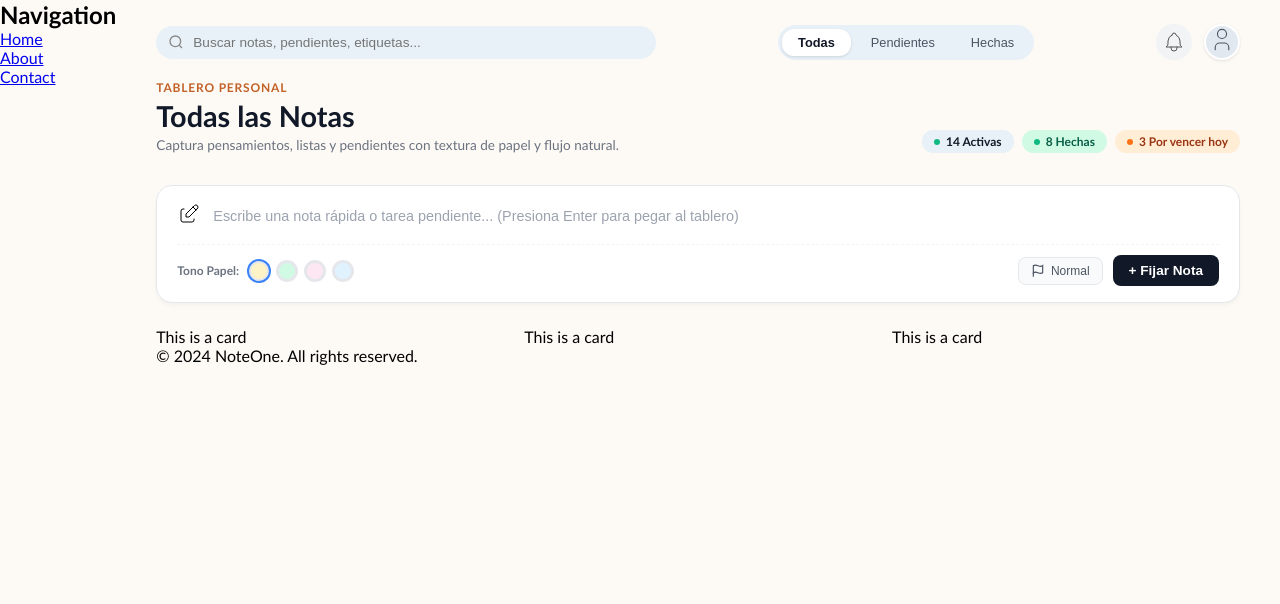
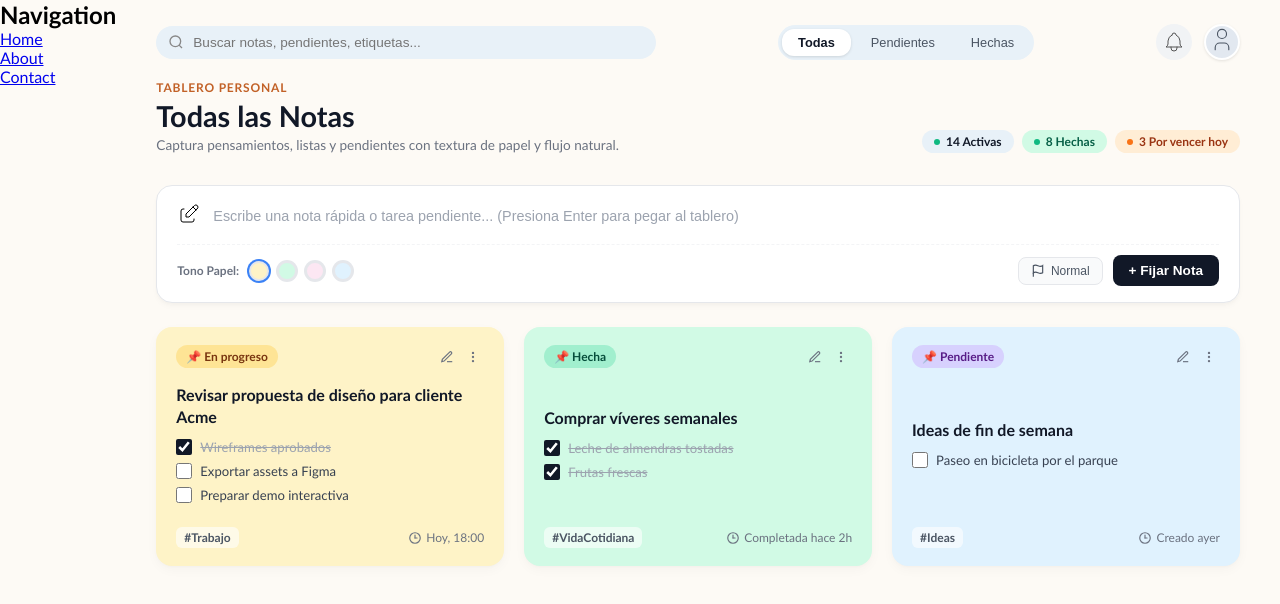
Before and after one commit to Jonathaning12/to-do-app, a React (Vite) app: page /home in a window 1280 px wide. Shown: the top 604 px of the page. Built offline with nearby package versions, Linux system fonts and the light colour scheme.

Commit message:
Pre-Home

```diff
--- a/src/components/Card.jsx
+++ b/src/components/Card.jsx
@@ -1,5 +1,70 @@
+import styles from './Card.module.css';
 
+export default function Card({
+  status = 'En progreso',
+  statusType = 'warning', // 'warning', 'success', 'purple'
+  title = 'Revisar propuesta de diseño para cliente Acme',
+  tasks = [
+    { id: 1, text: 'Wireframes aprobados', completed: true },
+    { id: 2, text: 'Exportar assets a Figma', completed: false },
+    { id: 3, text: 'Preparar demo interactiva', completed: false }
+  ],
+  tag = 'Trabajo',
+  time = 'Hoy, 18:00',
+  bgColor = '#fef3c7'
+}) {
+  return (
+    <div className={styles.card} style={{ backgroundColor: bgColor }}>
+      <div className={styles.cardHeader}>
+        <span className={`${styles.statusBadge} ${styles[statusType]}`}>
+          📌 {status}
+        </span>
 
-export default function Card() {
-    return(<div className="card">This is a card</div>)
+        <div className={styles.actions}>
+          <button type="button" className={styles.iconBtn} aria-label="Editar">
+            <svg width="14" height="14" viewBox="0 0 24 24" fill="none" stroke="currentColor" strokeWidth="2">
+              <path d="M12 20h9" />
+              <path d="M16.5 3.5a2.121 2.121 0 0 1 3 3L7 19l-4 1 1-4L16.5 3.5z" />
+            </svg>
+          </button>
+          <button type="button" className={styles.iconBtn} aria-label="Opciones">
+            <svg width="14" height="14" viewBox="0 0 24 24" fill="currentColor">
+              <circle cx="12" cy="5" r="2" />
+              <circle cx="12" cy="12" r="2" />
+              <circle cx="12" cy="19" r="2" />
+            </svg>
+          </button>
+        </div>
+      </div>
+
+      {/*Cuerpo: Título y Lista de tareas */}
+      <div className={styles.cardBody}>
+        <h3 className={styles.cardTitle}>{title}</h3>
+
+        {tasks && tasks.length > 0 && (
+          <ul className={styles.taskList}>
+            {tasks.map((task) => (
+              <li key={task.id} className={styles.taskItem}>
+                <input
+                  type="checkbox"
+                  checked={task.completed}
+                  readOnly
+                  className={styles.checkbox}
+                />
+                <span className={task.completed ? styles.completedTask : ''}>
+                  {task.text}
+                </span>
+              </li>
+            ))}
+          </ul>
+        )}
+      </div>
+
+      {/* Pie de la Card: Tags y Tiempo */}
+      <div className={styles.cardFooter}>
+        <span className={styles.tag}>#{tag}</span>
+        <span className={styles.timeText}><svg xmlns="http://www.w3.org/2000/svg" width="24" height="24" viewBox="0 0 24 24" fill="none" stroke="currentColor" strokeWidth="1" strokeLinecap="round" strokeLinejoin="round" className={styles.timeIcon}><path stroke="none" d="M0 0h24v24H0z" fill="none" /><path d="M3 12a9 9 0 1 0 18 0a9 9 0 1 0 -18 0" /><path d="M12 12h3.5" /><path d="M12 7v5" /></svg> {time}</span>
+      </div>
+    </div>
+  );
 }
--- /dev/null
+++ b/src/components/Card.module.css
@@ -0,0 +1,154 @@
+.card{
+    width: 100%;
+    border-radius: 16px;
+    padding: 18px 20px;
+    box-shadow: 0 4px 12px rgba(0, 0, 0, 0.03),0 1px 3px rgba(0, 0, 0, 0.02);
+    display: flex;
+    flex-direction: column;
+    justify-content: space-between;
+    gap: 16px;
+    box-sizing: border-box;
+    transition: transform 0.2s ease, box-shadow 0.2s ease;
+    position: relative;
+}
+
+.card:hover{
+    transform: translateY(-5px);
+    box-shadow: 0 8px 16px rgba(0, 0, 0, 0.06);
+}
+
+/* Encabezado */
+.cardHeader{
+    display: flex;
+    justify-content: space-between;
+    align-items: center;
+}
+
+.statusBadge{
+    display: flex;
+    align-items: center;
+    gap: 4px;
+    padding: 4px 10px;
+    border-radius: 12px;
+    font-size: 0.75rem;
+    font-weight: 700;
+}
+
+/* Status type */
+.warning{
+    background-color: rgba(251, 191, 36, 0.3);
+    color: #78350f;
+}
+
+.success{
+    background-color: rgba(52, 211, 153, 0.3);
+    color: #064e3b;
+}
+
+.purple{
+    background-color: rgba(192, 132, 252, 0.3);
+    color: #581c87;
+}
+
+.actions{
+    display: flex;
+    align-items: center;
+    gap: 4px;
+}
+
+.iconBtn{
+    background-color: transparent;
+    border: none;
+    cursor: pointer;
+    padding: 4px;
+    border-radius: 6px;
+    color: #6b7280;
+    display: flex;
+    align-items: center;
+    justify-content: center;
+    transition: background-color 0.2s ease, color 0.2s ease;
+}
+
+.iconBtn:hover{
+    background-color: rgba(0, 0, 0, 0.05);
+    color: #111827;
+}
+
+/* Body */
+.cardBody{
+    display: flex;
+    flex-direction: column;
+    gap: 12px;
+}
+
+.cardTitle{
+    font-size: 1rem;
+    font-weight: 700;
+    color: #111827;
+    margin: 0;
+    line-height: 1.35;
+}
+
+.taskList{
+    list-style:none;
+    padding: 0;
+    margin: 0;
+    display: flex;
+    flex-direction: column;
+    gap: 8px;
+}
+
+.taskItem{
+    display: flex;
+    align-items: center;
+    gap: 8px;
+    font-size: 0.82rem;
+    color: #374151;
+}
+
+.checkbox{
+    width: 16px;
+    height: 16px;
+    accent-color: #111827;
+    cursor: pointer;
+}
+
+.completedTask{
+    text-decoration: line-through;
+    color: #9ca3af;
+}
+
+/* Card Footer */
+
+.cardFooter{
+    display: flex;
+    justify-content: space-between;
+    align-items: center;
+    padding-top: 8px;
+    font-size: 0.75rem;
+}
+
+.tag{
+    background-color: rgba(255, 255, 255, 0.6);
+    padding: 3px 8px;
+    border-radius: 6px;
+    font-weight: 600;
+    color: #4b5563;
+}
+
+.timeText {
+  display: flex;
+  align-items: center;
+  gap: 4px;
+  font-size: 0.75rem;
+  color: #6b7280;
+  font-weight: 500;
+}
+
+
+.timeIcon {
+  width: 14px;
+  height: 14px;
+  stroke-width: 2;
+  flex-shrink: 0;
+}
--- a/src/pages/Home.jsx
+++ b/src/pages/Home.jsx
@@ -39,12 +39,42 @@ export default function Home() {
           <CreateNote />
 
           <div className={styles.cardContainer}>
-            <Card />
-            <Card />
-            <Card />
+            <Card
+                status="En progreso"
+                statusType="warning"
+                bgColor="#fef3c7"
+                title="Revisar propuesta de diseño para cliente Acme"
+                tag="Trabajo"
+                time="Hoy, 18:00"
+            />
+
+            <Card
+                status="Hecha"
+                statusType="success"
+                bgColor="#d1fae5"
+                title="Comprar víveres semanales"
+                tasks={[
+                { id: 1, text: 'Leche de almendras tostadas', completed: true },
+                { id: 2, text: 'Frutas frescas', completed: true }
+                ]}
+                tag="VidaCotidiana"
+                time="Completada hace 2h"
+            />
+
+            <Card
+                status="Pendiente"
+                statusType="purple"
+                bgColor="#e0f2fe"
+                title="Ideas de fin de semana"
+                tasks={[
+                { id: 1, text: 'Paseo en bicicleta por el parque', completed: false }
+                ]}
+                tag="Ideas"
+                time="Creado ayer"
+            />
           </div>
         </main>
-        <Footer />
+        {/* <Footer /> */}
       </div>
     </div>
   );
```
